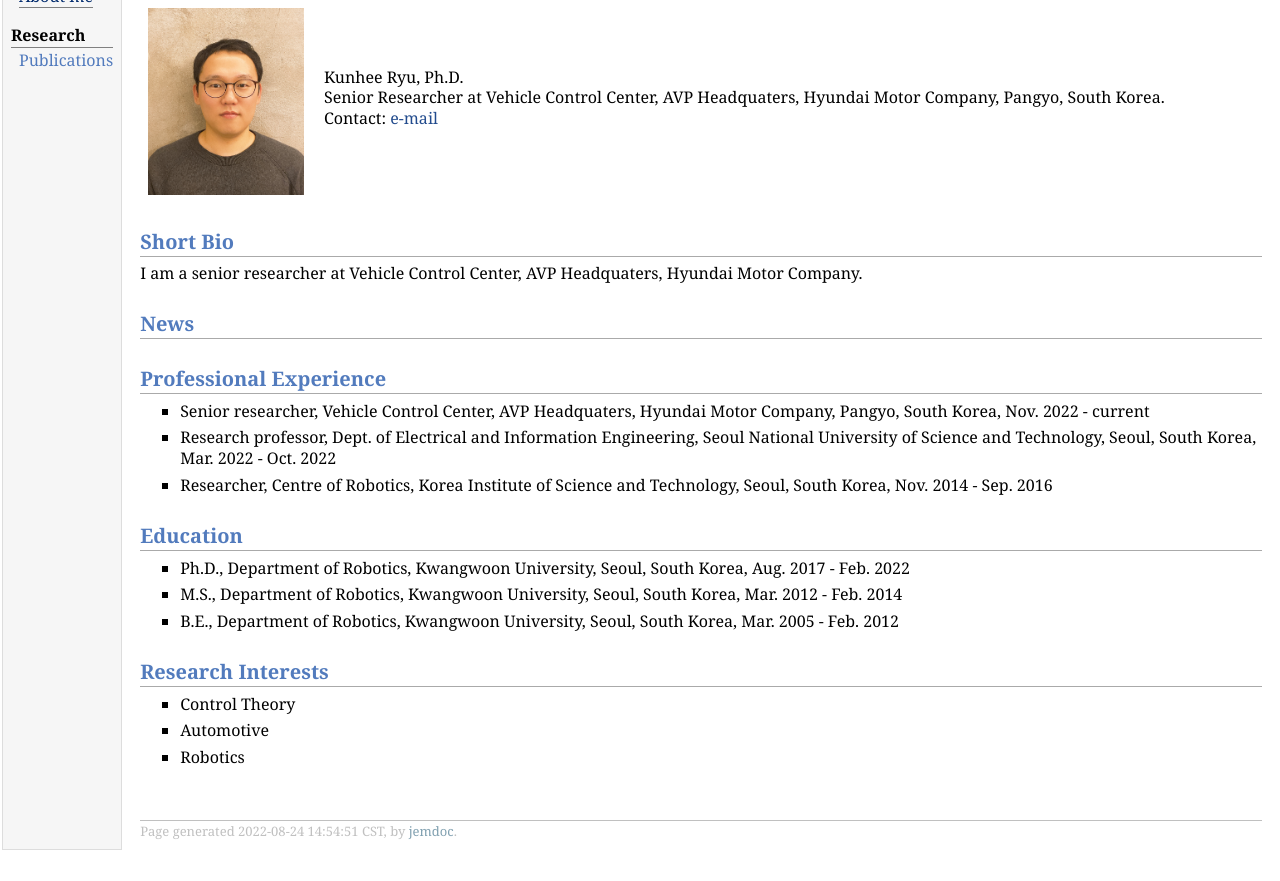
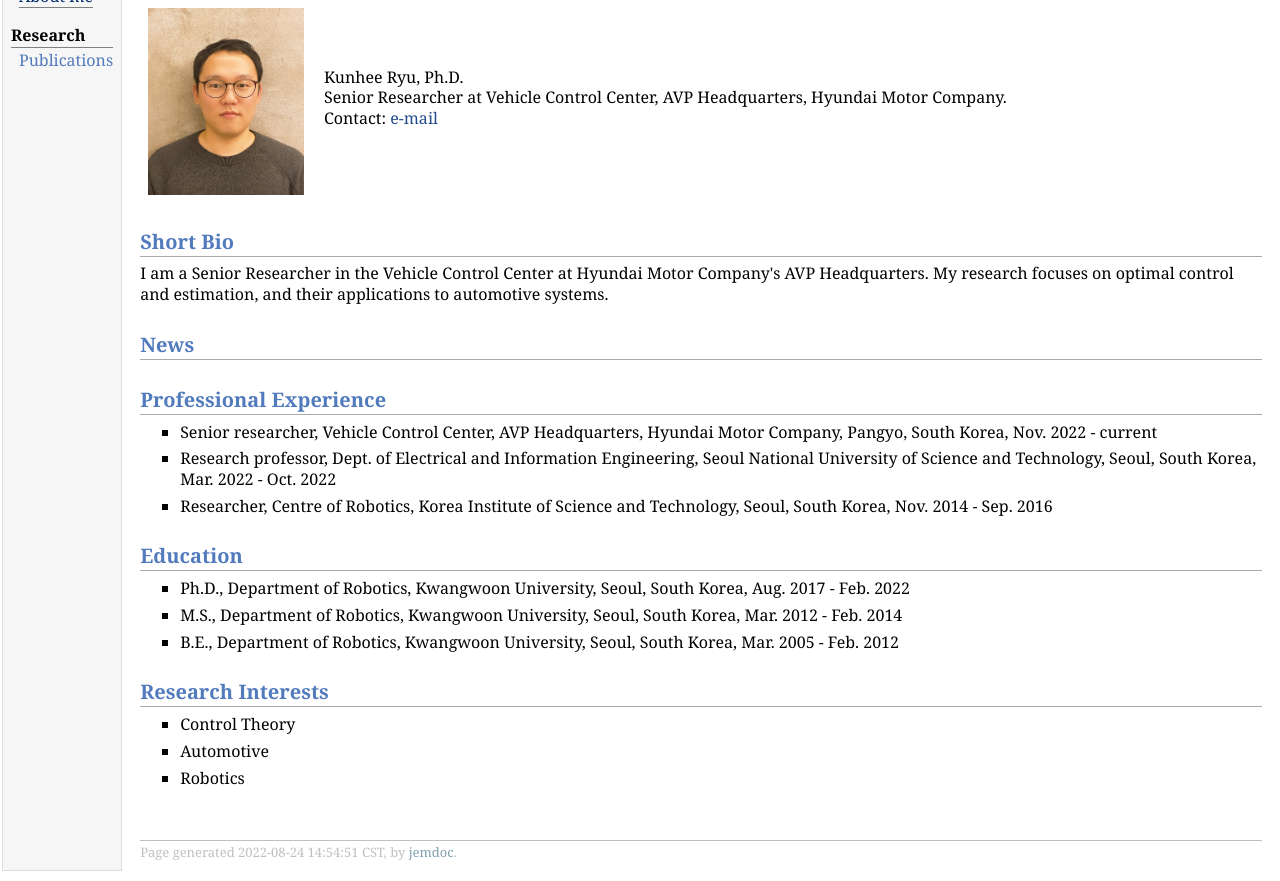
Before and after one commit to ryuhhh/ryuhhh.github.io, a plain HTML site: page index.html in a window 1280 px wide. Shown: the part 68-949 px from the top of the page. Before the commit the page ends 928 px from the top, so only its background shows below. Drawn offline with Linux system fonts and the light colour scheme.

Commit message:
Update index.html

```diff
--- a/index.html
+++ b/index.html
@@ -23,16 +23,16 @@
 <table class="imgtable"><tr><td>
 <img src="ryuhhh.png" alt="alt text" width="155.67px" height="186.67px" />&nbsp;</td>
 <td align="left"><p>Kunhee Ryu, Ph.D. <br />
-Senior Researcher at Vehicle Control Center, AVP Headquaters, Hyundai Motor Company, Pangyo, South Korea. <br />
+Senior Researcher at Vehicle Control Center, AVP Headquarters, Hyundai Motor Company. <br />
 Contact: <a href="mailto:ryuhhh@gmail.com">e-mail</a>
 </td></tr></table>
 <h2>Short Bio </h2>
-<p>I am a senior researcher at Vehicle Control Center, AVP Headquaters, Hyundai Motor Company.
+<p>I am a Senior Researcher in the Vehicle Control Center at Hyundai Motor Company's AVP Headquarters. My research focuses on optimal control and estimation, and their applications to automotive systems.
 </p>
 <h2>News </h2>
 <h2>Professional Experience </h2>
 <ul>
-<li><p>Senior researcher, Vehicle Control Center, AVP Headquaters, Hyundai Motor Company, Pangyo, South Korea, Nov. 2022 - current
+<li><p>Senior researcher, Vehicle Control Center, AVP Headquarters, Hyundai Motor Company, Pangyo, South Korea, Nov. 2022 - current
 </li>
 <li><p>Research professor, Dept. of Electrical and Information Engineering, Seoul National University of Science and Technology, Seoul, South Korea, Mar. 2022 - Oct. 2022
 </li>
```
